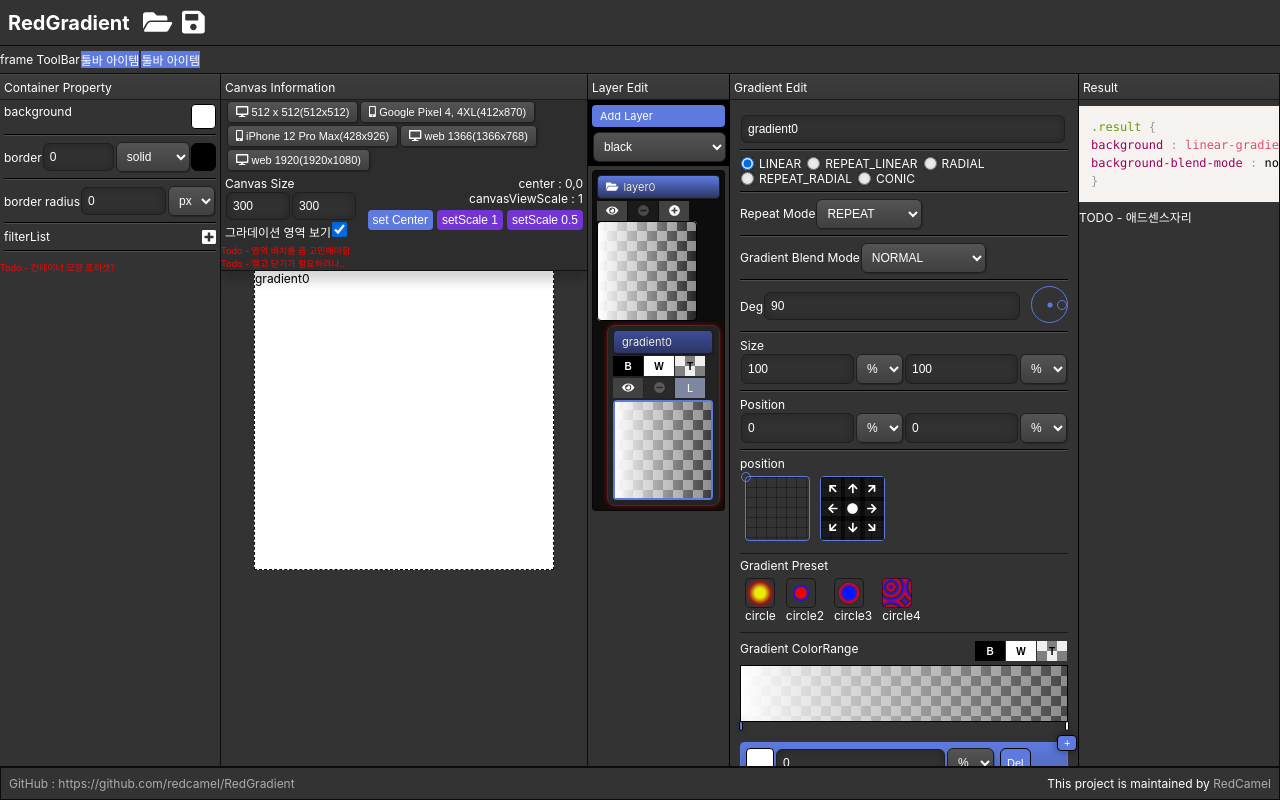
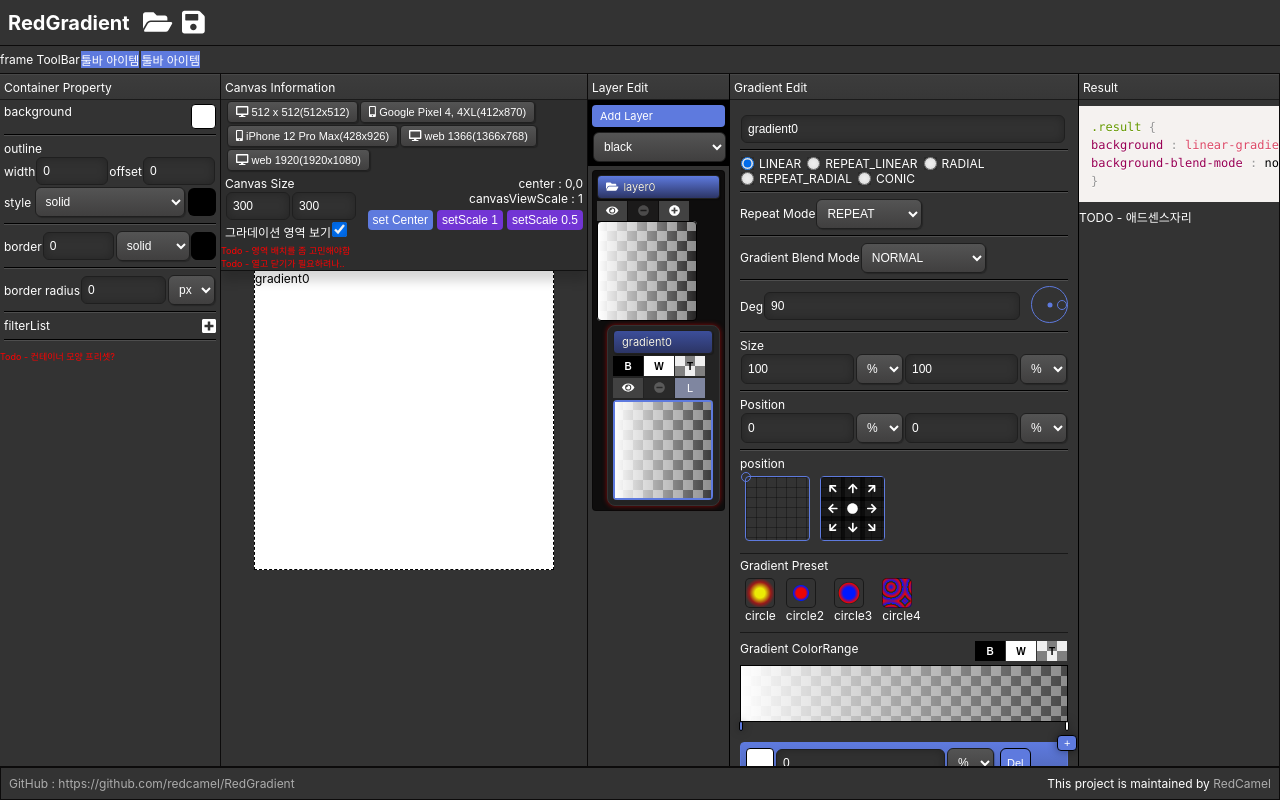
Before and after one commit to redcamel/RedGradient, a React (Create React App) app: page / in a window 1280 px wide. Both pictures are taken after a click on the button "새 프로젝트". Built offline with nearby package versions, Linux system fonts and the light colour scheme.

Commit message:
- 아웃라인 추가

```diff
--- a/src/editor/canvas/RedCanvas.jsx
+++ b/src/editor/canvas/RedCanvas.jsx
@@ -51,11 +51,11 @@ class RedCanvas extends React.Component {
         style={{
           width: `${canvasInfo.width}px`, height: `${canvasInfo.height}px`,
           background: CALC_GRADIENT.calcGradients(layers, true, bgColor),
-          backgroundBlendMode : CALC_GRADIENT.calcBlendMode(layers),
+          backgroundBlendMode: CALC_GRADIENT.calcBlendMode(layers),
           transition: 'width 0.2s, height 0.2s',
           ...RedCanvas.getContainerCss(canvasInfo),
-          filter : RedCanvas.getFilterCss(canvasInfo['filterList']),
-          overflow : 'hidden',
+          filter: RedCanvas.getFilterCss(canvasInfo['filterList']),
+          overflow: 'hidden',
         }}
       />
       {/*<div style={{position : 'absolute',top:'50%',left : '50%',transform : 'translate(-50%,-50%)'}}>RedGradient</div>*/}
@@ -74,7 +74,7 @@ class RedCanvas extends React.Component {
           {activeSubData['title']}
           {
             activeSubData['type'] === GRADIENT_TYPE.RADIAL ||
-            activeSubData['type'] === GRADIENT_TYPE.REPEAT_RADIAL||
+            activeSubData['type'] === GRADIENT_TYPE.REPEAT_RADIAL ||
             activeSubData['type'] === GRADIENT_TYPE.CONIC
               ? <>
                 <div
@@ -147,26 +147,36 @@ class RedCanvas extends React.Component {
 }
 
 export default RedCanvas;
-RedCanvas.getFilterCss=(filterList)=>{
+RedCanvas.getFilterCss = (filterList) => {
   // console.log(filterList.map(v=>RedCanvasFilter.FILTER_COMPONENT_MAP[v['type']].getCss(v)).join(','))
-  return filterList.map(v=>RedCanvasFilter.FILTER_COMPONENT_MAP[v['type']].getCss(v)).join(' ')
+  return filterList.map(v => RedCanvasFilter.FILTER_COMPONENT_MAP[v['type']].getCss(v)).join(' ');
+};
+RedCanvas.getContainerCss = (canvasInfo) => {
+  if (!canvasInfo.hasOwnProperty('border_radius')) {
+    canvasInfo['border_radius'] = 0;
+    canvasInfo['border_radius_unit'] = 'px';
   }
-RedCanvas.getContainerCss=(canvasInfo)=>{
-  if(!canvasInfo.hasOwnProperty('border_radius')){
-    canvasInfo['border_radius'] = 0
-    canvasInfo['border_radius_unit'] = 'px'
+  if (!canvasInfo.hasOwnProperty('border_width')) {
+    canvasInfo['border_width'] = 0;
+    canvasInfo['border_width_unit'] = 'px';
+    canvasInfo['border_type'] = 'solid';
+    canvasInfo['border_color'] = '#000';
   }
-  if(!canvasInfo.hasOwnProperty('border_width')){
-    canvasInfo['border_width'] = 0
-    canvasInfo['border_width_unit'] = 'px'
-    canvasInfo['border_type'] = 'solid'
-    canvasInfo['border_color'] = '#000'
+  if (!canvasInfo.hasOwnProperty('outline_width')) {
+    canvasInfo['outline_width'] = 0;
+    canvasInfo['outline_width_unit'] = 'px';
+    canvasInfo['outline_type'] = 'solid';
+    canvasInfo['outline_color'] = '#000';
+    canvasInfo['outline_offset'] = 0;
+    canvasInfo['outline_offset_unit'] = 'px';
   }
   return {
-    borderRadius : `${canvasInfo['border_radius']}${canvasInfo['border_radius_unit']}`,
-    border : `${canvasInfo['border_width']}${canvasInfo['border_width_unit']} ${canvasInfo['border_type']} ${canvasInfo['border_color']}`
-  }
-}
+    borderRadius: `${canvasInfo['border_radius']}${canvasInfo['border_radius_unit']}`,
+    border: `${canvasInfo['border_width']}${canvasInfo['border_width_unit']} ${canvasInfo['border_type']} ${canvasInfo['border_color']}`,
+    outline: `${canvasInfo['outline_width']}${canvasInfo['outline_width_unit']} ${canvasInfo['outline_type']} ${canvasInfo['outline_color']}`,
+    outlineOffset: `${canvasInfo['outline_offset']}${canvasInfo['outline_offset_unit']}`
+  };
+};
 const style = {
   container: {
     position: 'absolute',
--- a/src/editor/canvas/edit/RedCanvasEdit.jsx
+++ b/src/editor/canvas/edit/RedCanvasEdit.jsx
@@ -12,6 +12,7 @@ import RedCanvasBorderRadiusEdit from "./property/RedCanvasBorderRadiusEdit.jsx"
 import RedCanvasFilterList from "./filter/RedCanvasFilterList.jsx";
 import RedCanvasBorderEdit from "./property/RedCanvasBorderEdit.jsx";
 import RedCanvasSizeEdit from "./property/RedCanvasSizeEdit.jsx";
+import RedCanvasOutlineEdit from "./property/RedCanvasOutlineEdit";
 
 class RedCanvasEdit extends React.Component {
   constructor(props) {
@@ -31,6 +32,9 @@ class RedCanvasEdit extends React.Component {
       <RedTitle title={'Container Property'}/>
       <div style={style.container}>
         {this.drawCanvasEditUI()}
+
+        <div style={style.divide}/>
+        <RedCanvasOutlineEdit rootComponent={rootComponent}/>
         <div style={style.divide}/>
         <RedCanvasBorderEdit rootComponent={rootComponent}/>
         <div style={style.divide}/>
--- /dev/null
+++ b/src/editor/canvas/edit/property/RedCanvasOutlineEdit.jsx
@@ -0,0 +1,116 @@
+/*
+ *
+ *  * RedGL - MIT License
+ *  * Copyright (c) 2021~ By RedCamel(webseon@gmail.com)
+ *  * https://github.com/redcamel/RedGradient
+ *
+ */
+import React from "react";
+import RedSelect from "../../../../core/RedSelect.jsx";
+import RedNumber from "../../../../core/RedNumber.jsx";
+import {ColorPicker} from "@easylogic/colorpicker";
+
+let colorPicker;
+
+class RedCanvasOutlineEdit extends React.Component {
+  constructor(props) {
+    super(props);
+    this.state = {canvasBgColorPickerOpenYn: false};
+    this.refColorPickerContainer = React.createRef();
+  }
+
+  render() {
+    const rootComponent = this.props.rootComponent;
+    const rootComponentState = rootComponent.state;
+    const canvasInfo = rootComponentState.canvasInfo;
+    return <div style={style.container}>
+      outline
+      <div style={{
+        display: 'flex',
+        alignItems: 'center'
+      }}>
+        width <RedNumber
+          width={'71px'}
+          value={canvasInfo['outline_width'] || 0}
+          HD_onInput={e => {
+            canvasInfo['outline_width'] = e.target.value;
+            rootComponent.setState({});
+          }} />
+        offset <RedNumber
+          width={'71px'}
+          value={canvasInfo['outline_offset'] || 0}
+          HD_onInput={e => {
+            canvasInfo['outline_offset'] = e.target.value;
+            rootComponent.setState({});
+          }} />
+
+      </div>
+      <div style={{
+        display: 'flex',
+        alignItems: 'center',
+        justifyContent: 'space-between'
+      }}>
+        style <RedSelect
+          width={'150'}
+          value={canvasInfo['outline_type']}
+                   options={['dotted', 'dashed', 'solid', 'double', 'groove', 'ridge', 'inset', 'outset', 'none', 'hidden']}
+                   HD_change={e => {
+                     canvasInfo['outline_type'] = e.target.value;
+                     rootComponent.setState({});
+                   }} />
+
+        <div
+          className={rootComponentState.outline_color === 'transparent' ? 'transparent_checker' : ''}
+          style={{
+            display: 'inline-block',
+            width: '28px',
+            height: '28px',
+            background: canvasInfo.outline_color === 'transparent' ? '' : canvasInfo.outline_color,
+            borderRadius: '6px',
+            order: '1px solid #000',
+            cursor: 'pointer'
+          }}
+          onClick={() => {
+            this.setState({canvasBgColorPickerOpenYn: true});
+            if (!colorPicker) {
+              colorPicker = new ColorPicker({
+                type: "sketch",
+                position: 'inline',
+                color: canvasInfo.outline_color,
+                container: this.refColorPickerContainer.current,
+                onChange: color => {
+                  canvasInfo['outline_color'] = color;
+                  rootComponent.setState({canvasInfo});
+                }
+              });
+            }
+            colorPicker.setOption({color: canvasInfo.outline_color});
+          }}
+        />
+
+        <div style={{
+          zIndex: 2, position: 'absolute', top: 0, left: '0%', transform: 'translate(16px , 0px)',
+          boxShadow: '0px 0px 16px rgba(0,0,0,0.16)',
+          background: '#fff',
+          borderRadius: '8px',
+          overflow: 'hidden',
+          display: this.state.canvasBgColorPickerOpenYn ? 'block' : 'none'
+        }}>
+          <div ref={this.refColorPickerContainer} />
+          <div
+            style={{padding: '4px', background: '#5e7ade', cursor: 'pointer', textAlign: 'center'}}
+            onClick={() => {
+              this.setState({canvasBgColorPickerOpenYn: null});
+            }}
+          >완료
+          </div>
+        </div>
+      </div>
+    </div>;
+  }
+}
+
+export default RedCanvasOutlineEdit;
+const style = {
+  container: {}
+};
--- a/src/editor/data/DataCanvas.js
+++ b/src/editor/data/DataCanvas.js
@@ -21,6 +21,13 @@ function DataCanvas() {
       border_width_unit: 'px',
       border_type: 'solid',
       border_color: '#000',
+      //
+      outline_width: 0,
+      outline_width_unit: 'px',
+      outline_type: 'solid',
+      outline_color: '#000',
+      outline_offset: 0,
+      outline_offset_unit: 'px',
       /////////////////////////////////////////////////
       filterList: []
     },
```
Also changed, not shown: 6 other files (tests, documents, lock files or other folders). Lines whose indentation alone changed are shown as unchanged.
